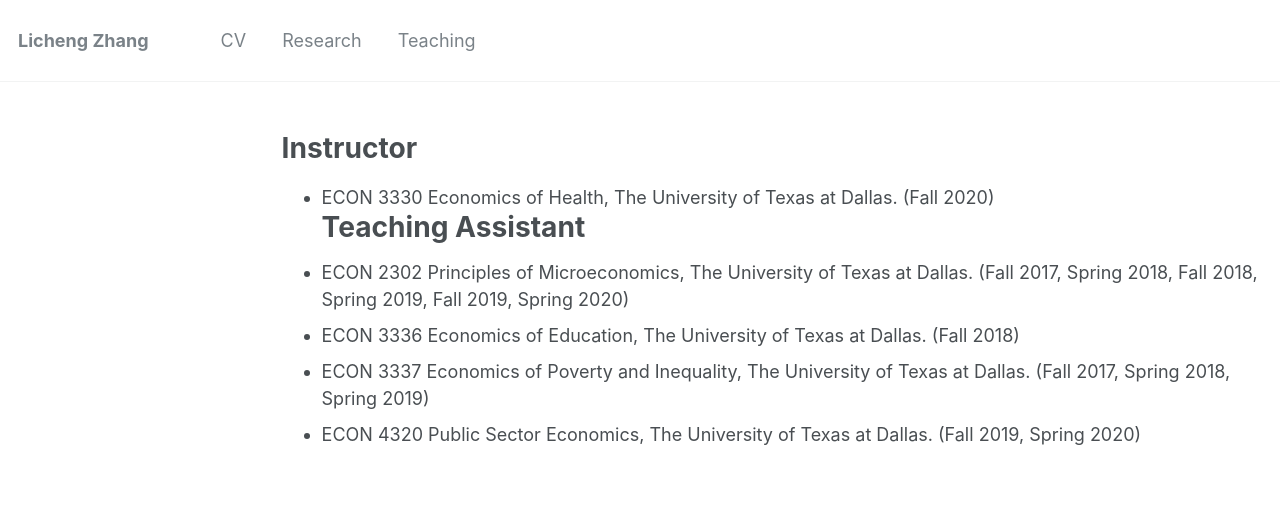
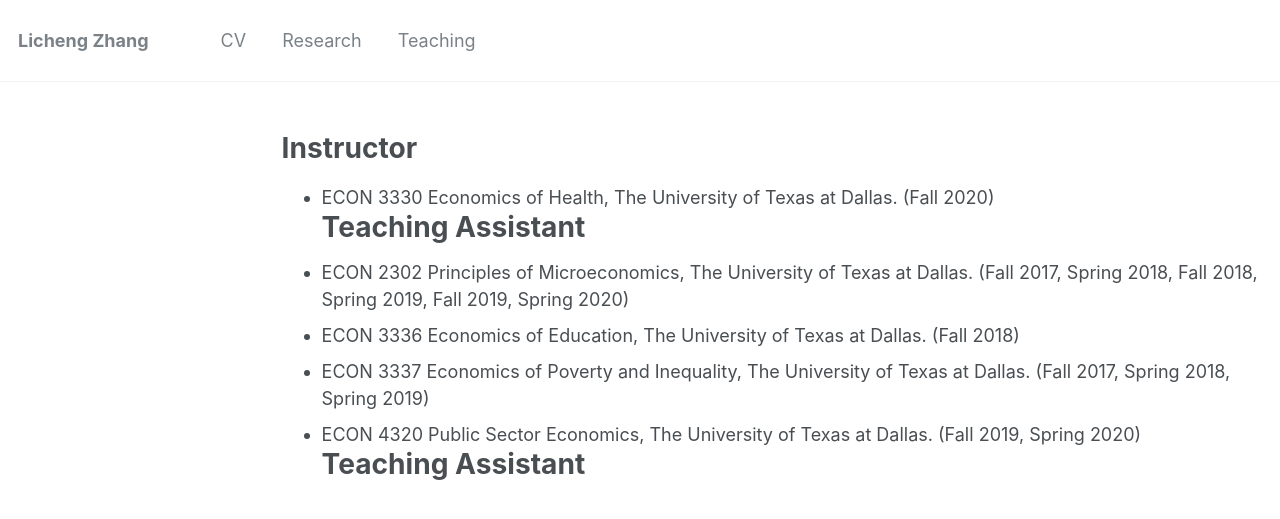
Before and after one commit to lichengzh/lichengzh.github.io, a Jekyll site: the page built from _pages/teaching.md, in a window 1280 px wide. Shown: the top 519 px of the page. Built offline with Jekyll 4.4.1, drawn with Linux system fonts in a browser that asks for light colours.

Commit message:
Update teaching.md

```diff
--- a/_pages/teaching.md
+++ b/_pages/teaching.md
@@ -10,3 +10,4 @@ permalink: /teaching/
 * ECON 3336 Economics of Education, The University of Texas at Dallas. (Fall 2018)
 * ECON 3337 Economics of Poverty and Inequality, The University of Texas at Dallas. (Fall 2017, Spring 2018, Spring 2019)
 * ECON 4320 Public Sector Economics, The University of Texas at Dallas. (Fall 2019, Spring 2020)
+# <b> Teaching Assistant</b> <br>
```
